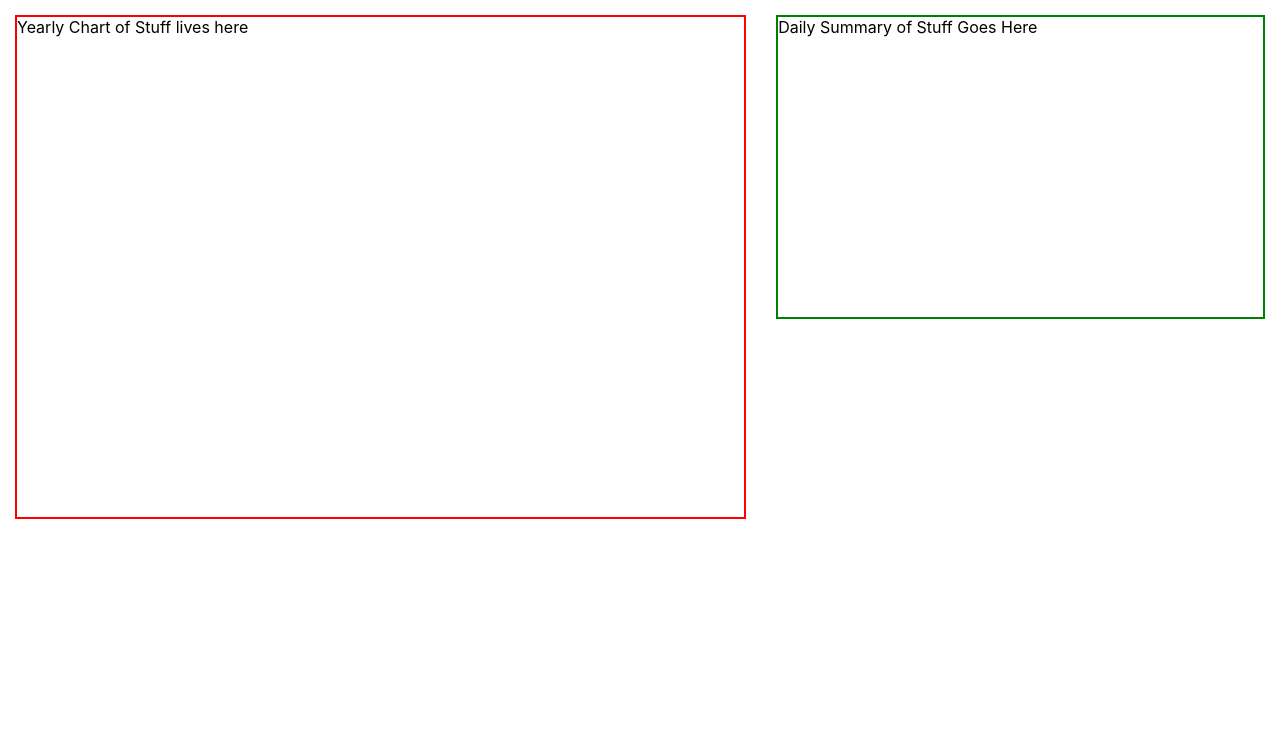
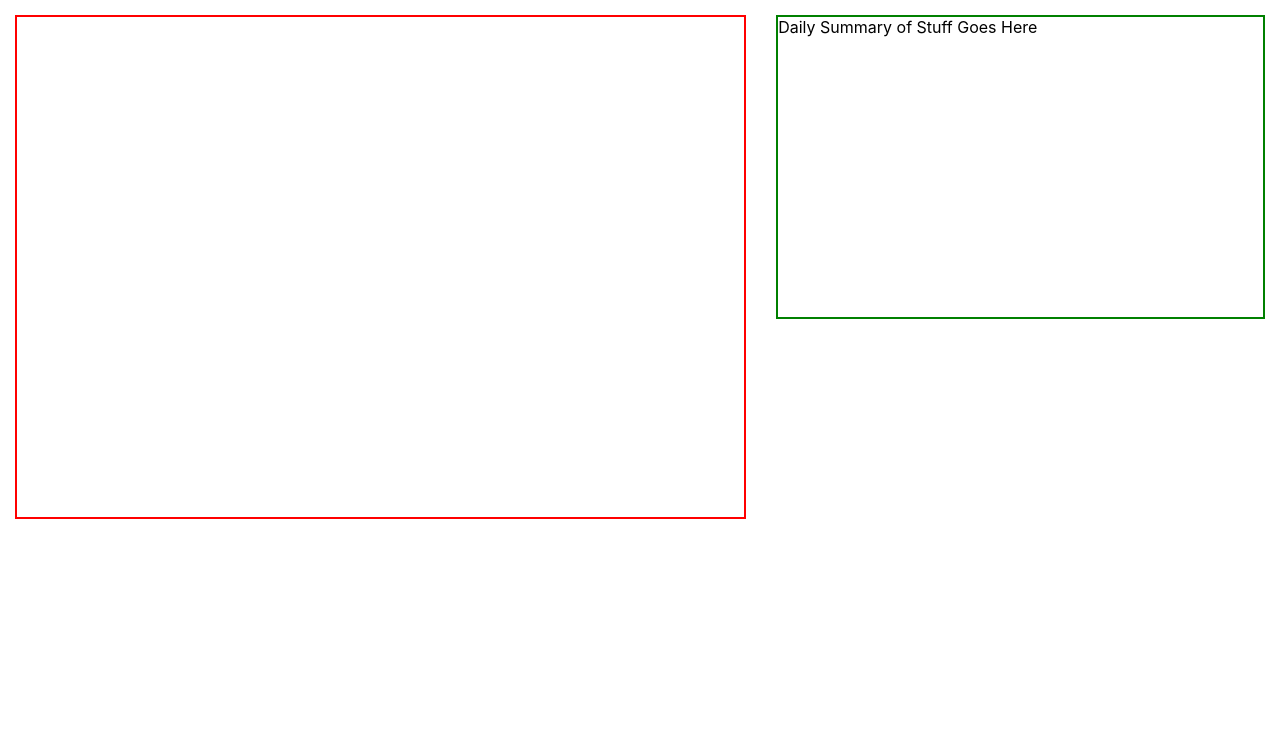
Before and after one commit to patrickjneel/Year-Data-Visualization, a React (Create React App) app: page / in a window 1280 px wide. Shown: the top 739 px of the page. Built offline with nearby package versions, Linux system fonts and the light colour scheme.

Commit message:
change data name to render chart

```diff
--- a/src/App.js
+++ b/src/App.js
@@ -1,21 +1,22 @@
 import React, { Component } from 'react';
 import DailySummary from './DailySummary/DailySummary';
 import YearlyChart from './YearlyChart/YearlyChart';
+import RadialChart from './YearlyChart/RadialChart';
 import './App.css';
-import weatherData from '../src/db/weather2018.json';
+import weatherData2018 from '../src/db/weather2018.json';
 import orders from '../src/db/orders.json';
 
 class App extends Component {
 
   componentDidMount() {
-
   }
 
   render() {
     return (
       <div className="app">
         <div className="graph-area">
-          <YearlyChart />
+          <YearlyChart weatherData={weatherData2018}/>
+          <RadialChart weatherData={weatherData2018}/>
         </div>
         <div className="daily-summary">
           <DailySummary />
--- a/src/YearlyChart/RadialChart.jsx
+++ b/src/YearlyChart/RadialChart.jsx
@@ -11,25 +11,26 @@ class RadialChart extends Component {
   };
 
   static getDerivedStateFromProps(nextProps, prevState) {
-    const { data } = nextProps;
-    if (!data) return {};
+    console.log(nextProps)
+    const { weatherData } = nextProps;
+    if (!weatherData) return {};
 
     const radiusScale = d3
       .scaleLinear()
-      .domain([d3.min(data, d => d.low), d3.max(data, d => d.high)])
+      .domain([d3.min(weatherData, d => d.low), d3.max(weatherData, d => d.high)])
       .range([0, width / 2]);
 
     const colorScale = d3
       .scaleSequential()
-      .domain(d3.extent(data, d => d.avg))
+      .domain(d3.extent(weatherData, d => d.avg))
       .interpolator(d3.interpolateRdYlBu);
 
     // get the angle for each slice
     // 2PI / 365
-    const perSliceAngle = (2 * Math.PI) / data.length;
+    const perSliceAngle = (2 * Math.PI) / weatherData.length;
 
     const arcGenerator = d3.arc();
-    const slices = data.map((d, i) => {
+    const slices = weatherData.map((d, i) => {
       const path = arcGenerator({
         startAngle: i * perSliceAngle,
         endAngle: (i + 1) * perSliceAngle,
--- a/src/YearlyChart/YearlyChart.jsx
+++ b/src/YearlyChart/YearlyChart.jsx
@@ -1,38 +1,25 @@
-import React from 'react';
-import './yearly-chart.css';
+import React, { Component } from "react";
+import * as d3 from "d3";
 
-const YearlyChart = () => {
-  return (
-    <div>
-      Yearly Chart of Stuff lives here
-    </div>
-  )
+const width = 650;
+const height = 650;
+const margin = { top: 20, right: 5, bottom: 20, left: 35 };
+
+class Chart extends Component {
+  state = {
+    slices: []
+  };
+
+  static getDerivedStateFromProps(nextProps, prevState) {
+    const { data } = nextProps;
+    if (!data) return {};
+
+    return {};
+  }
+
+  render() {
+    return <svg width={width} height={height} />;
+  }
 }
 
-export default YearlyChart;
-
-// import React, { Component } from "react";
-// import * as d3 from "d3";
-
-// const width = 650;
-// const height = 650;
-// const margin = { top: 20, right: 5, bottom: 20, left: 35 };
-
-// class Chart extends Component {
-//   state = {
-//     slices: []
-//   };
-
-//   static getDerivedStateFromProps(nextProps, prevState) {
-//     const { data } = nextProps;
-//     if (!data) return {};
-
-//     return {};
-//   }
-
-//   render() {
-//     return <svg width={width} height={height} />;
-//   }
-// }
-
-// export default Chart;
+export default Chart;
```
